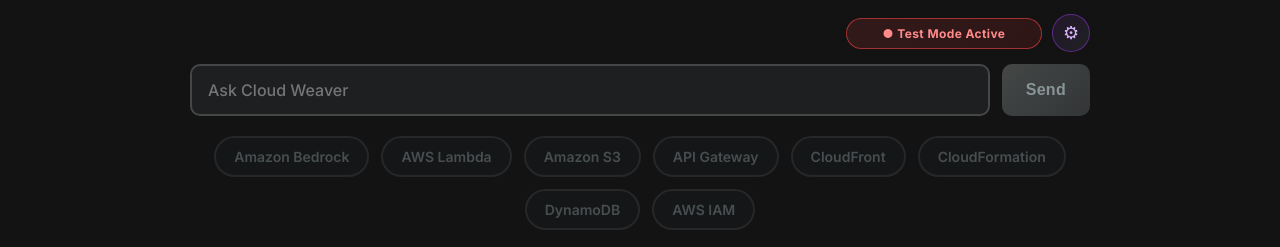
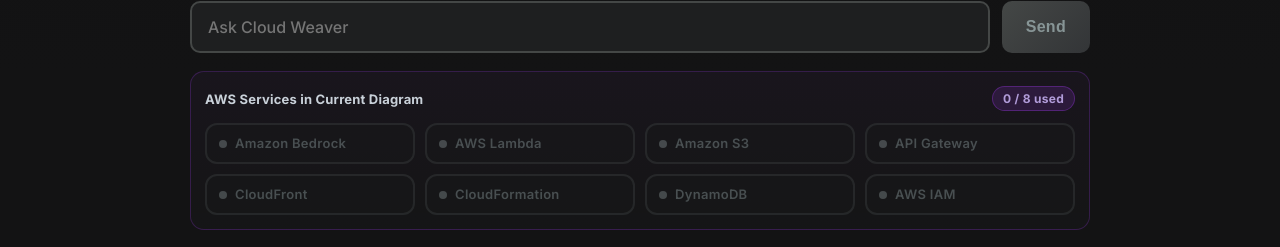
Before and after one commit to elcosas/aws-architect, a React app in the folder frontend/: page / in a window 1280 px wide. Shown: the part 550-797 px from the top of the page. Built offline with nearby package versions, Linux system fonts and the light colour scheme; no server answers; the HTML template or start-up script is replaced by a standard one.

Commit message:
feat: Update 8 services functionality and layout

```diff
--- a/frontend/src/App.jsx
+++ b/frontend/src/App.jsx
@@ -309,8 +309,6 @@
     setCredentialError('');
   };
 
-  const handleServiceClick = (service) => setInputValue(`Help me configure ${service}`);
-
   const resetUiForModeChange = () => {
     setMessages([]);
     setInputValue('');
@@ -443,16 +441,25 @@
           <input type="text" className="chat-input" placeholder="Ask Cloud Weaver" value={inputValue} onChange={(e) => setInputValue(e.target.value)} disabled={isLoading} />
           <button type="submit" className="send-button" disabled={isLoading || !inputValue.trim()}>Send</button>
         </form>
-        <div className="suggestion-chips">
-          {awsServices.map(service => (
-            <button
-              key={service}
-              className={`chip-button ${activeServices.has(service) ? 'chip-button--used' : 'chip-button--unused'}`}
-              onClick={() => handleServiceClick(service)}
-            >
-              {service}
-            </button>
-          ))}
+        <div className="services-panel" aria-label="AWS services in current diagram">
+          <div className="services-panel__header">
+            <p className="services-panel__title">AWS Services in Current Diagram</p>
+            <span className="services-panel__count">{activeServices.size} / {awsServices.length} used</span>
+          </div>
+          <div className="services-grid">
+            {awsServices.map(service => {
+              const isUsed = activeServices.has(service)
+              return (
+                <div
+                  key={service}
+                  className={`chip-button ${isUsed ? 'chip-button--used' : 'chip-button--unused'}`}
+                >
+                  <span className={`service-status-dot ${isUsed ? 'used' : 'unused'}`} aria-hidden="true" />
+                  <span className="service-name">{service}</span>
+                </div>
+              )
+            })}
+          </div>
         </div>
       </footer>
 
--- a/frontend/src/styles/App.css
+++ b/frontend/src/styles/App.css
@@ -452,17 +452,81 @@
   justify-content: center;
 }
 
+.services-panel {
+  margin-top: 18px;
+  padding: 14px;
+  border: 1px solid rgba(170, 59, 255, 0.22);
+  border-radius: 14px;
+  background: linear-gradient(180deg, rgba(33, 24, 42, 0.42) 0%, rgba(24, 25, 26, 0.4) 100%);
+}
+
+.services-panel__header {
+  display: flex;
+  align-items: center;
+  justify-content: space-between;
+  gap: 12px;
+  margin-bottom: 12px;
+}
+
+.services-panel__title {
+  margin: 0;
+  font-size: 13px;
+  font-weight: 700;
+  color: #c9d1d9;
+  letter-spacing: 0.2px;
+}
+
+.services-panel__count {
+  font-size: 12px;
+  font-weight: 700;
+  color: #b19cd9;
+  background: rgba(170, 59, 255, 0.14);
+  border: 1px solid rgba(170, 59, 255, 0.3);
+  border-radius: 999px;
+  padding: 4px 10px;
+}
+
+.services-grid {
+  display: grid;
+  grid-template-columns: repeat(auto-fit, minmax(170px, 1fr));
+  gap: 10px;
+}
+
 .chip-button {
+  display: flex;
+  align-items: center;
+  gap: 8px;
   background-color: #1e1f20;
   color: #e3e3e3;
   border: 2px solid #444746;
-  padding: 10px 18px;
-  border-radius: 24px;
-  font-size: 14px;
+  padding: 10px 12px;
+  border-radius: 12px;
+  font-size: 13px;
   font-weight: 600;
-  cursor: pointer;
+  cursor: default;
+  pointer-events: none;
   transition: all 0.25s cubic-bezier(0.4, 0, 0.2, 1);
   font-family: 'Inter', -apple-system, BlinkMacSystemFont, 'Segoe UI', sans-serif;
+}
+
+.service-status-dot {
+  width: 8px;
+  height: 8px;
+  border-radius: 50%;
+  flex: 0 0 8px;
+}
+
+.service-status-dot.used {
+  background: #22c55e;
+  box-shadow: 0 0 0 4px rgba(34, 197, 94, 0.2);
+}
+
+.service-status-dot.unused {
+  background: #5e6668;
+}
+
+.service-name {
+  line-height: 1.3;
 }
 
 .chip-button--used {
```
